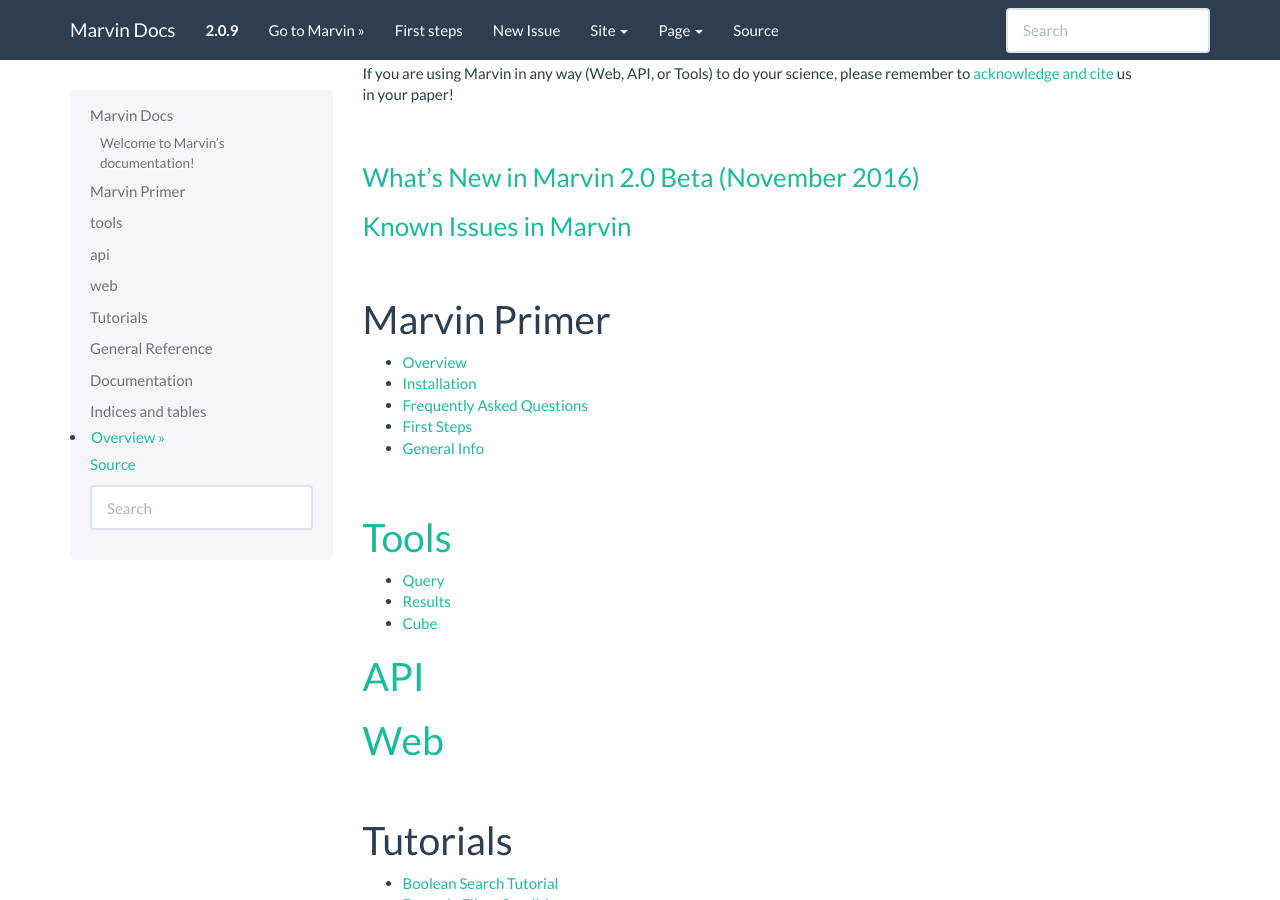
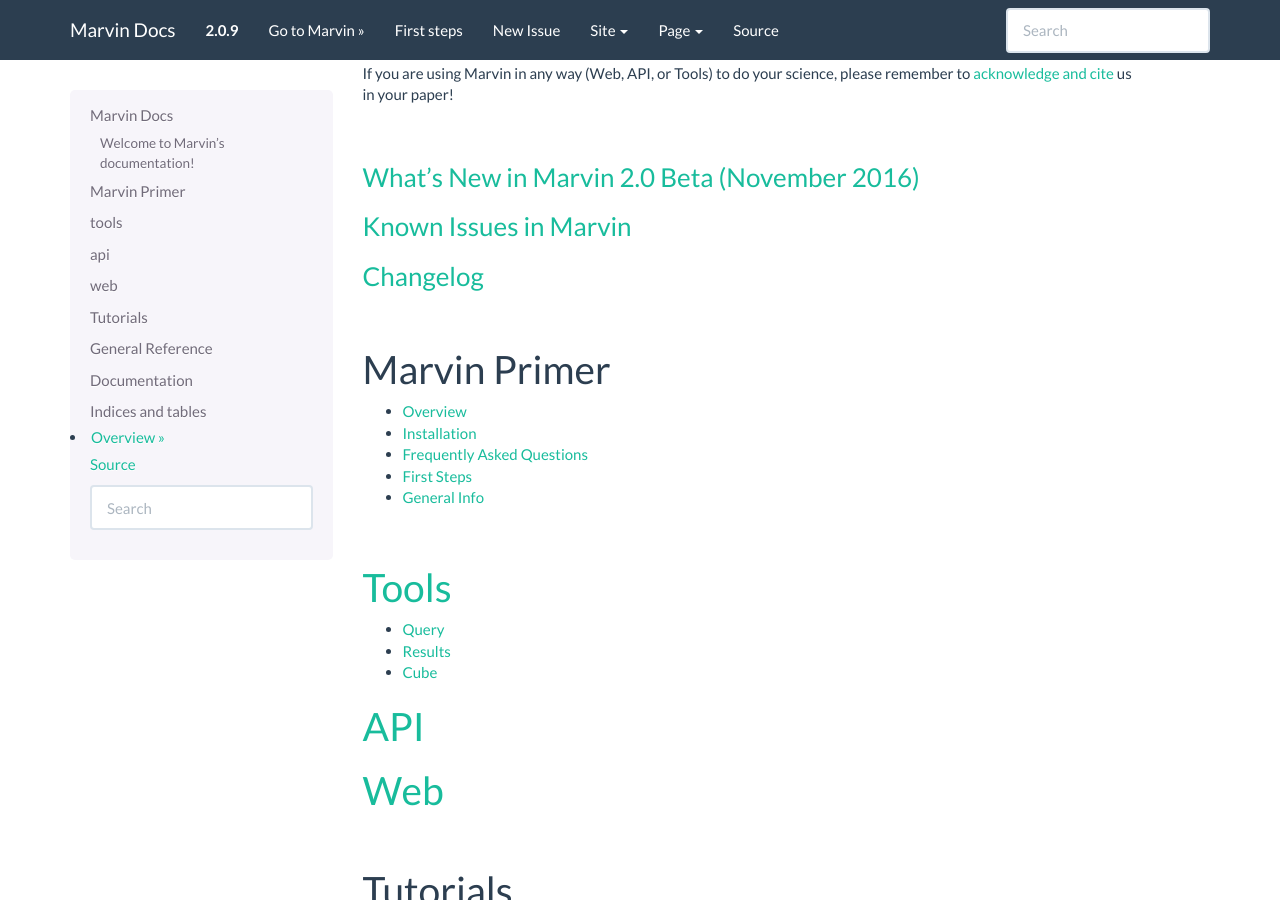
Before and after one commit to sdss/marvin, a Sphinx documentation site: the page built from docs/sphinx/index.rst, in a window 1280 px wide and 900 px high, scrolled down 843 px. Built offline with Sphinx 7.4.7, drawn with Linux system fonts in a browser that asks for light colours; pages that are not in the unit, such as notebooks, are missing from menus; the version number is read from the project's files by our own code.

Commit message:
added a link to the Changelog in the documentation

```diff
--- a/docs/sphinx/index.rst
+++ b/docs/sphinx/index.rst
@@ -36,6 +36,9 @@
 ^^^^^^^^^^^^^^^^
 
 :doc:`known_issues`
+^^^^^^^^^^^^^^^^^^^
+
+`Changelog <https://github.com/sdss/marvin/blob/master/CHANGELOG.md>`_
 ^^^^^^^^^^^^^^^^^^^
 
 |
```
